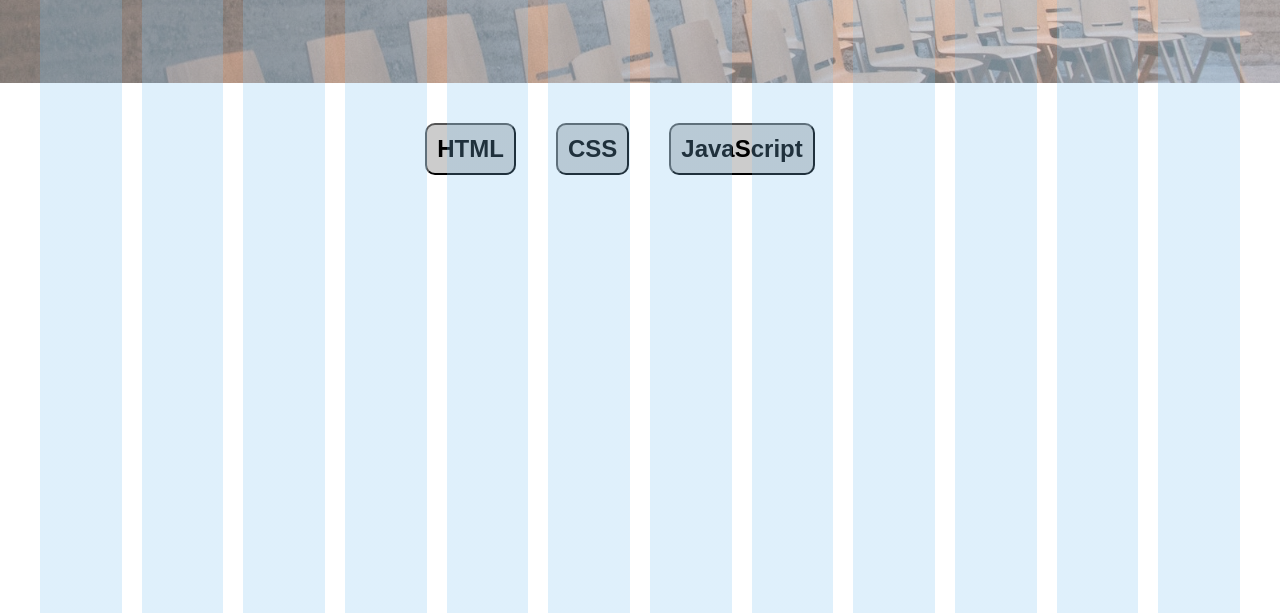
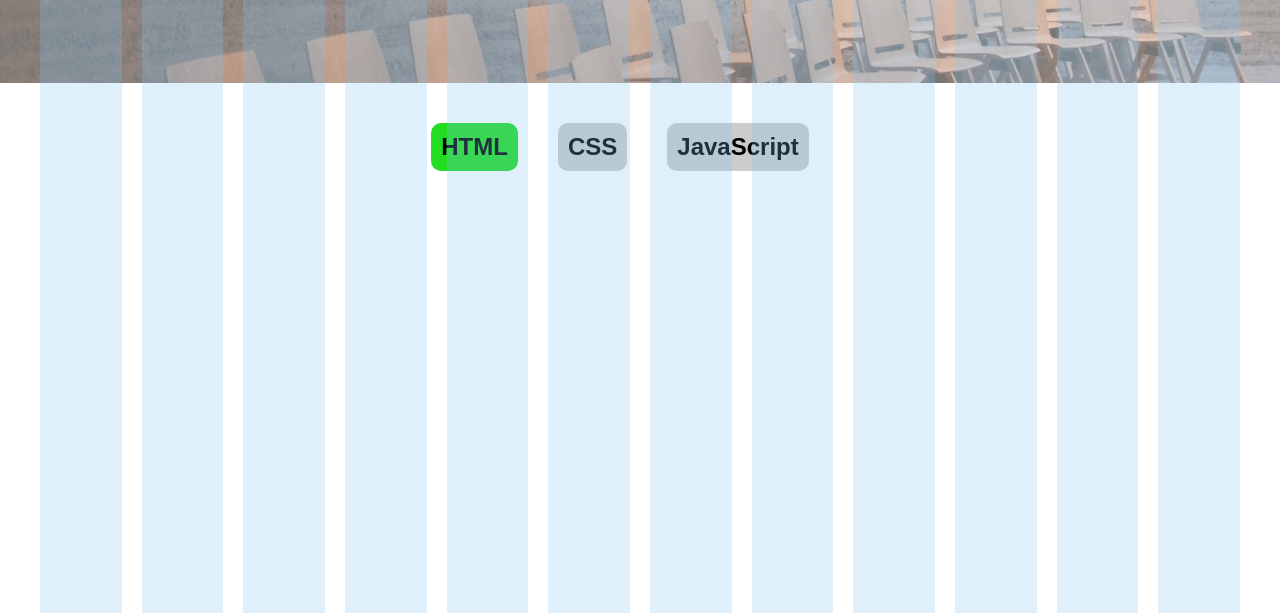
Before and after one commit to PeturLogi/Hopverkefni2, a website with bundled scripts: page index.html in a window 1280 px wide. Both pictures are taken after a click on the button "HTML". Shown: the part 187-800 px from the top of the page. Built offline with nearby package versions, Linux system fonts and the light colour scheme; files whose address does not match are found by name.

Commit message:
Button komið

```diff
--- a/src/styles/button.scss
+++ b/src/styles/button.scss
@@ -18,5 +18,9 @@
     font-weight: bold;
     background-color: $color-4;
     border-radius: 0.5 * $gutter;
+    border: none;
+  }
+  &--clicked {
+    background-color: $color-5;
   }
 }
```
